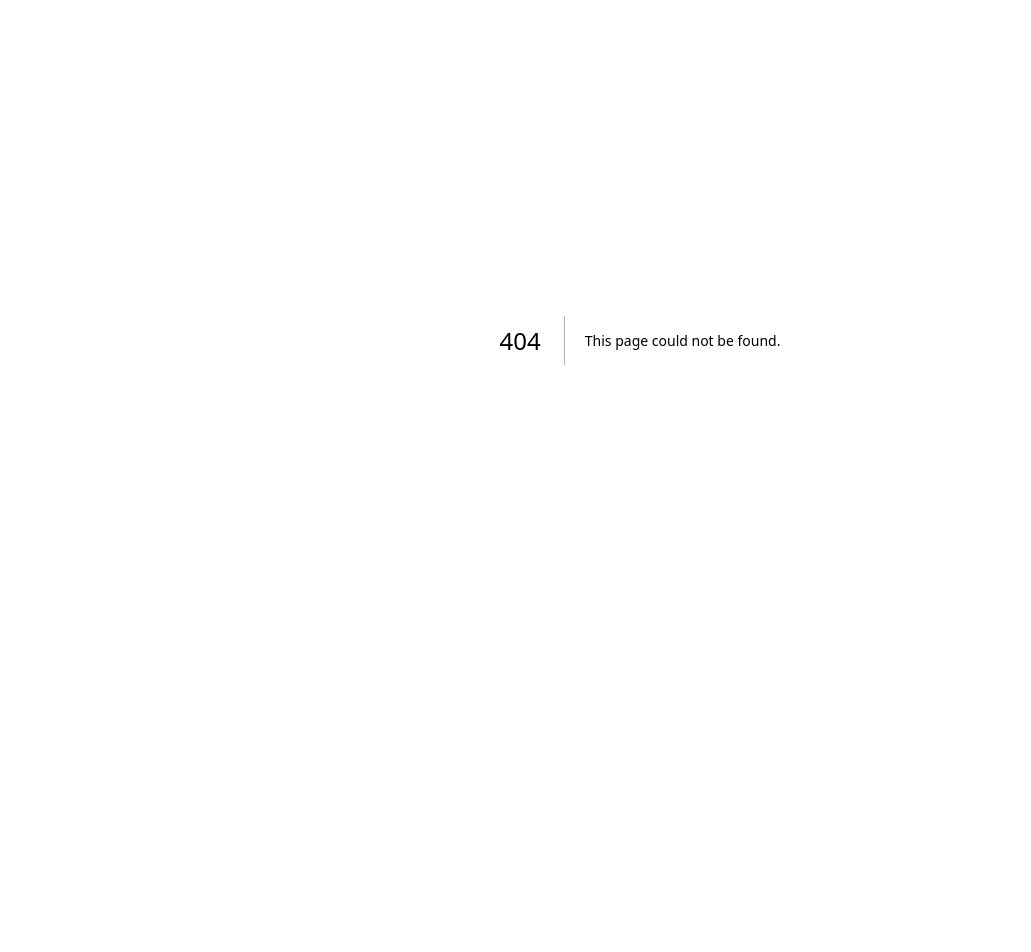
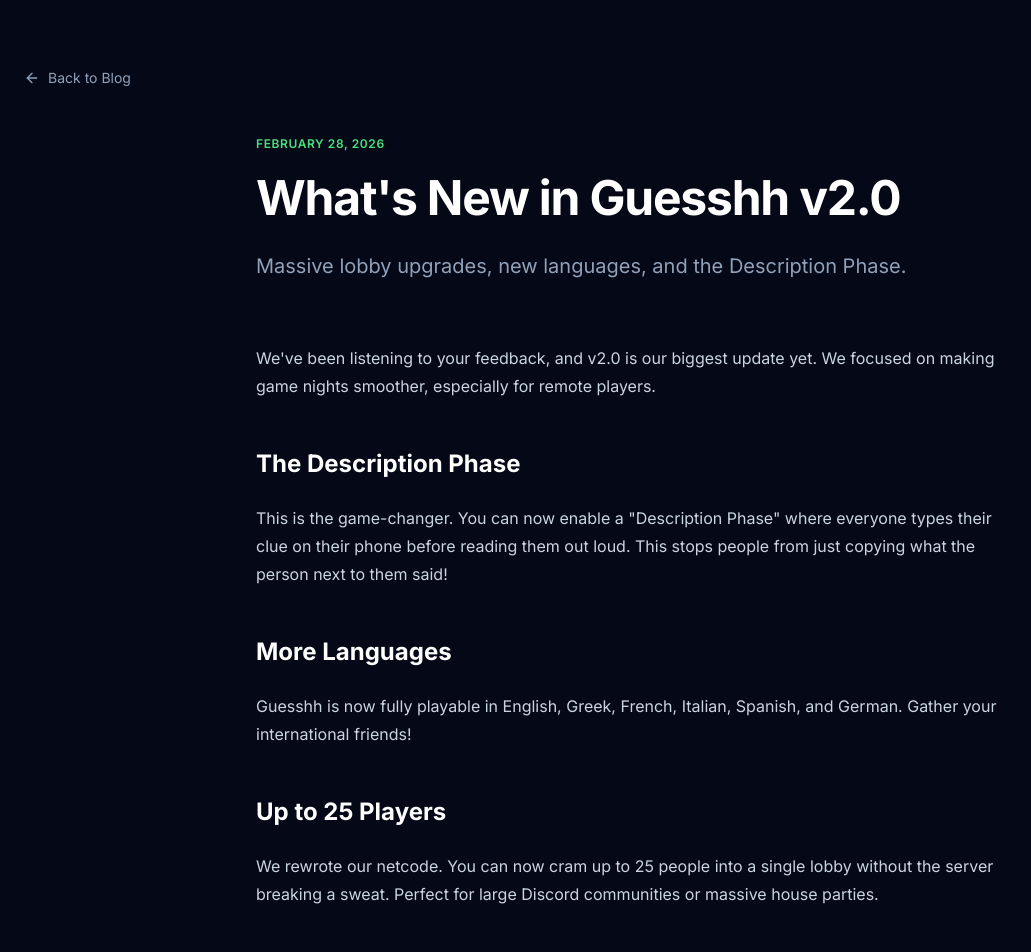
Before and after one commit to urlawhero/guesshh-landing, a Next.js app: page /blog/whats-new-v2 in a window 1280 px wide. Before the commit this address had no page. Shown: the part 60-1012 px from the top of the page, without its empty margins (0-1031 px from the left). Before the commit the page ends 800 px from the top, so only its background shows below. Built offline with nearby package versions, Linux system fonts and the light colour scheme.

Commit message:
Create page.tsx

```diff
--- /dev/null
+++ b/app/blog/whats-new-v2/page.tsx
@@ -0,0 +1,38 @@
+import Link from "next/link"
+import type { Metadata } from "next"
+import { ArrowLeft } from "lucide-react"
+
+export const metadata: Metadata = {
+    title: "What's New in Guesshh v2.0 | Updates",
+    description: "Check out the latest features, categories, and improvements we've added to Guesshh.",
+}
+
+export default function BlogPostPage() {
+    return (
+        <div className="min-h-screen bg-[#050816] py-20 md:py-32">
+            <div className="container mx-auto px-6">
+                <Link href="/blog" className="mb-12 inline-flex items-center gap-2 text-sm text-slate-400 transition-colors hover:text-white">
+                    <ArrowLeft className="h-4 w-4" /> Back to Blog
+                </Link>
+                <header className="mb-16 max-w-3xl mx-auto">
+                    <p className="mb-4 text-xs font-semibold text-[#4ade80] uppercase tracking-wider">February 28, 2026</p>
+                    <h1 className="mb-6 text-4xl font-bold tracking-tight text-white md:text-5xl leading-tight">What's New in Guesshh v2.0</h1>
+                    <p className="text-xl text-slate-400">Massive lobby upgrades, new languages, and the Description Phase.</p>
+                </header>
+                <main className="mx-auto max-w-3xl prose prose-invert prose-slate mb-20">
+                    <p>We've been listening to your feedback, and v2.0 is our biggest update yet. We focused on making game nights smoother, especially for remote players.</p>
+                    <h2>The Description Phase</h2>
+                    <p>This is the game-changer. You can now enable a "Description Phase" where everyone types their clue on their phone before reading them out loud. This stops people from just copying what the person next to them said!</p>
+                    <h2>More Languages</h2>
+                    <p>Guesshh is now fully playable in English, Greek, French, Italian, Spanish, and German. Gather your international friends!</p>
+                    <h2>Up to 25 Players</h2>
+                    <p>We rewrote our netcode. You can now cram up to 25 people into a single lobby without the server breaking a sweat. Perfect for large Discord communities or massive house parties.</p>
+                </main>
+                <div className="mx-auto max-w-3xl bg-white/5 backdrop-blur-md border border-white/10 rounded-2xl p-8 text-center">
+                    <h3 className="mb-4 text-2xl font-bold text-white">Try the new features</h3>
+                    <Link href="/play" className="inline-flex h-12 items-center justify-center rounded-full bg-[#4ade80] px-8 font-bold text-[#050816] transition-transform hover:scale-105">Start a v2.0 Game</Link>
+                </div>
+            </div>
+        </div>
+    )
+}
```
